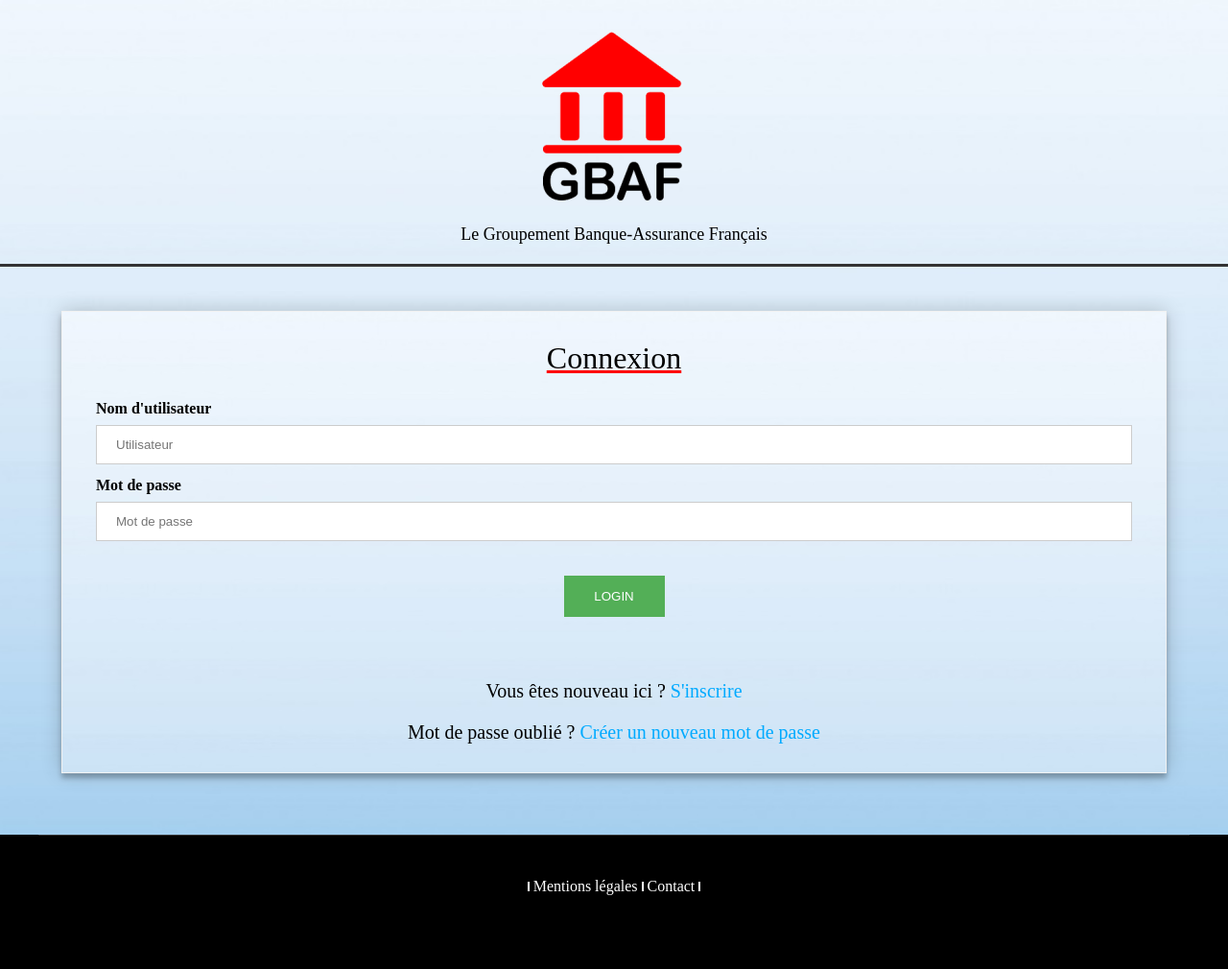
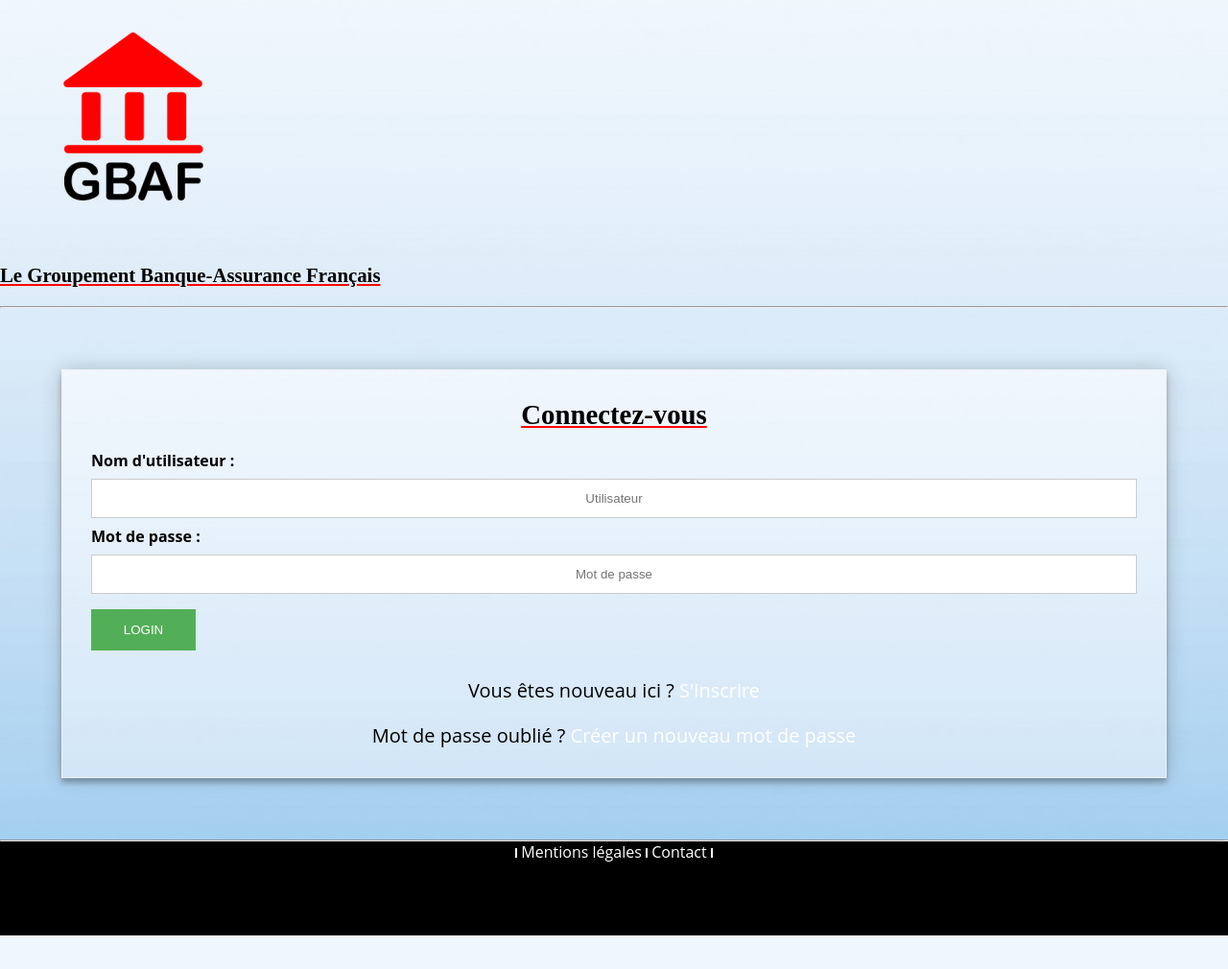
Before and after one commit to MelvinL02/Extranet, a PHP site: page /login.php in a window 1280 px wide. Shown: the whole page at 96% size. After the commit the page ends 975 px from the top, so only its background shows below. Run offline with PHP 8.4, Linux system fonts and the light colour scheme.

Commit message:
Mise à jour des pages d'identifications

```diff
--- a/login.php
+++ b/login.php
@@ -31,30 +31,30 @@
 <html lang="fr">
     <head>
         <meta charset="utf-8" />
-        <link rel="stylesheet" href="login.css" />
+        <link rel="stylesheet" href="style.css" />
         <title>Le-Groupement-Banque-Assurance-Français</title>
     </head>
 
   <body>
-        <header id="header">
+        <header id="login">
          <a href="login.php"><img id="logo" src="images/gbaf.png" alt="Logo du GBAF" title="Le Groupement Banque-Assurance Français" /></a>
          <h2>Le Groupement Banque-Assurance Français</h2>
-         <hr class="balise1" />
+         <hr class="baliseHeader" />
         </header>
 
     <div id="container">
 
  <!-- Zone de connexion -->
 
-    <form name="fo" method="post" action="">
-    <h1>Connexion</h1>
+    <form name="" method="post" action="">
+    <h1>Connectez-vous</h1>
 
     <div class = "left">
-    <label><b>Nom d'utilisateur</b></label>
+    <label><b>Nom d'utilisateur :</b></label>
     <input type="text" name="username" placeholder="Utilisateur" /><br /></div>
 
     <div class = "left">
-    <label><b>Mot de passe</b></label>
+    <label><b>Mot de passe :</b></label>
     <input type="password" name="password" placeholder="Mot de passe" /><br /></div>
 
     <div class = "center">
@@ -63,14 +63,13 @@
     <div class="erreur">
     <?php echo $erreur ?></div>
 
-    <br>
     <p class="box-register1">Vous êtes nouveau ici ? <a href="inscription.php">S'inscrire</a></p>
     <p class="box-register2">Mot de passe oublié ? <a href="password_new.php">Créer un nouveau mot de passe</a></p></div>
     </form>
     </div>
 
   <footer>
-   <hr class="balise2" />
+   <hr class="baliseFooter" />
    <span class="vertical-line"></span>
    <a href="https://openclassrooms.com" title="Vous ne le regretterez pas !" style="color:white" >Mentions légales</a>
    <span class="vertical-line"></span>
```
Also changed, not shown: inscription.php (+4 -4 lines).
